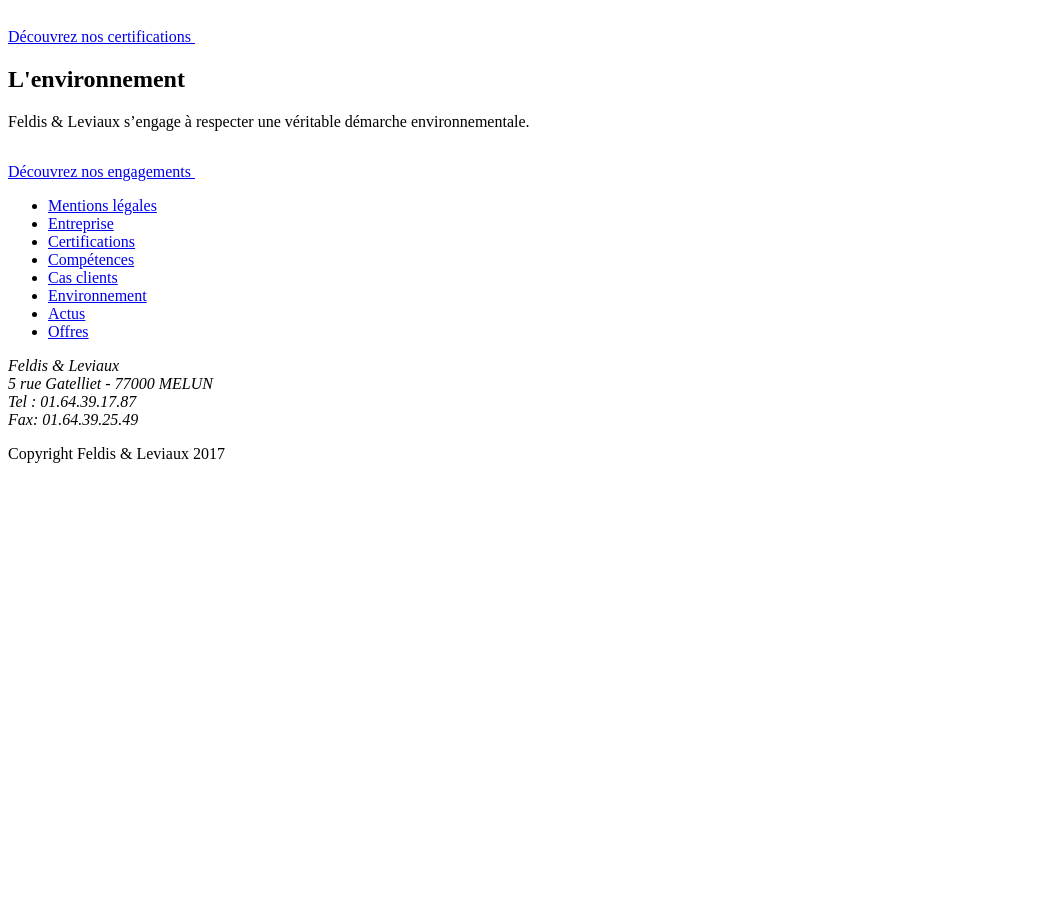
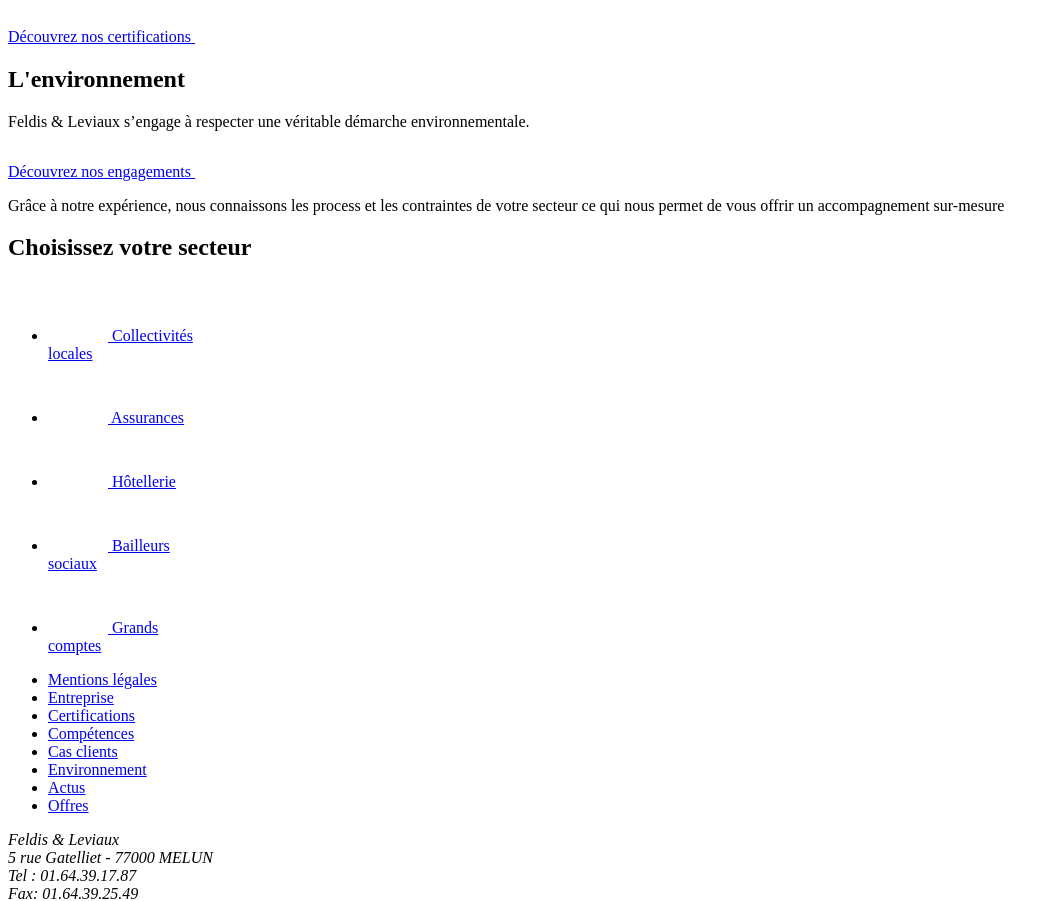
Before and after one commit to olivialy/feldis, a PHP site: template templates/_pages/_accueil.php in a window 1280 px wide. Shown: the part 230-1131 px from the top of the page, without its empty margins (0-1059 px from the left). Before the commit the page ends 693 px from the top, so only its background shows below. Run offline with PHP 8.4, Linux system fonts and the light colour scheme; the template is opened without the code that fills it, so the values that code supplies are empty.

Commit message:
Add markup and styles for sectors

```diff
--- /dev/null
+++ b/assets/styl/_mixins/_grid.styl
@@ -0,0 +1,6 @@
+// Grid mixins
+_column(colspan)
+    width: round(100 * colspan / $columns, 3) * 1%
+
+_offset(colspan)
+    margin-left: round(100 * colspan / $columns, 3) * 1%
--- a/assets/styl/_settings.styl
+++ b/assets/styl/_settings.styl
@@ -5,6 +5,7 @@ $screen = {
     sm:  "screen and (max-width: 767px)", // < 768px
     md: "screen and (min-width: 768px)",  // > 768px
     lg:  "screen and (min-width: 960px)"  // > 960px
+    xl:  "screen and (min-width: 1070px)" // > 1070px
 }
 
 // fonts
--- a/gulpfile.js
+++ b/gulpfile.js
@@ -21,7 +21,7 @@ var cfg = {
     webDir: 'web/',
     stylusPattern: 'styl/**/*.styl',
     jsPattern: 'js/**/*.js',
-    svgPattern: 'svg/**/*.svg'
+    svgPattern: 'svg/*.svg'
 };
 
 // styles
--- a/templates/_pages/_accueil.php
+++ b/templates/_pages/_accueil.php
@@ -24,3 +24,41 @@
         </div>
     </div>
 </section>
+
+<!-- sectors -->
+<section class="tHP-sectors wrap align-center pt4 pb6">
+    <p class="md-10 lg-7">Grâce à notre expérience, nous connaissons les process et les contraintes de votre secteur ce qui nous permet de vous offrir un accompagnement sur-mesure</p>
+    <h2>Choisissez votre secteur</h2>
+    <ul class="sector">
+        <li class="sector-item">
+            <a href="#" class="sector-item-name">
+                <svg height="60" width="60"><use xlink:href="#symbol-sector-collectivite"></use> </svg>
+                Collectivités<br />locales
+            </a>
+        </li>
+        <li class="sector-item">
+            <a href="#" class="sector-item-name">
+                <svg height="60" width="60"><use xlink:href="#symbol-sector-assurance"></use> </svg>
+                Assurances
+            </a>
+        </li>
+        <li class="sector-item">
+            <a href="#" class="sector-item-name">
+                <svg height="60" width="60"><use xlink:href="#symbol-sector-hotel"></use> </svg>
+                Hôtellerie
+            </a>
+        </li>
+        <li class="sector-item">
+            <a href="#" class="sector-item-name">
+                <svg height="60" width="60"><use xlink:href="#symbol-sector-bailleur"></use> </svg>
+                Bailleurs<br />sociaux
+            </a>
+        </li>
+        <li class="sector-item">
+            <a href="#" class="sector-item-name">
+                <svg height="60" width="60"><use xlink:href="#symbol-sector-grandcompte"></use> </svg>
+                Grands<br />comptes
+            </a>
+        </li>
+    </ul>
+</section>
```
Also changed, not shown: assets/styl/_components/_sector.styl (added, +64 -0 lines), assets/styl/_helpers/_grid.styl (added, +9 -0 lines), assets/styl/_themes/_tHP.styl (+23 -0 lines), assets/svg/circle.svg (deleted), assets/svg/sector-assurance.svg, assets/svg/sector-bailleur.svg, assets/svg/sector-grandcompte.svg, assets/svg/sector-hotel.svg, web/img/circle.jpg (added).
